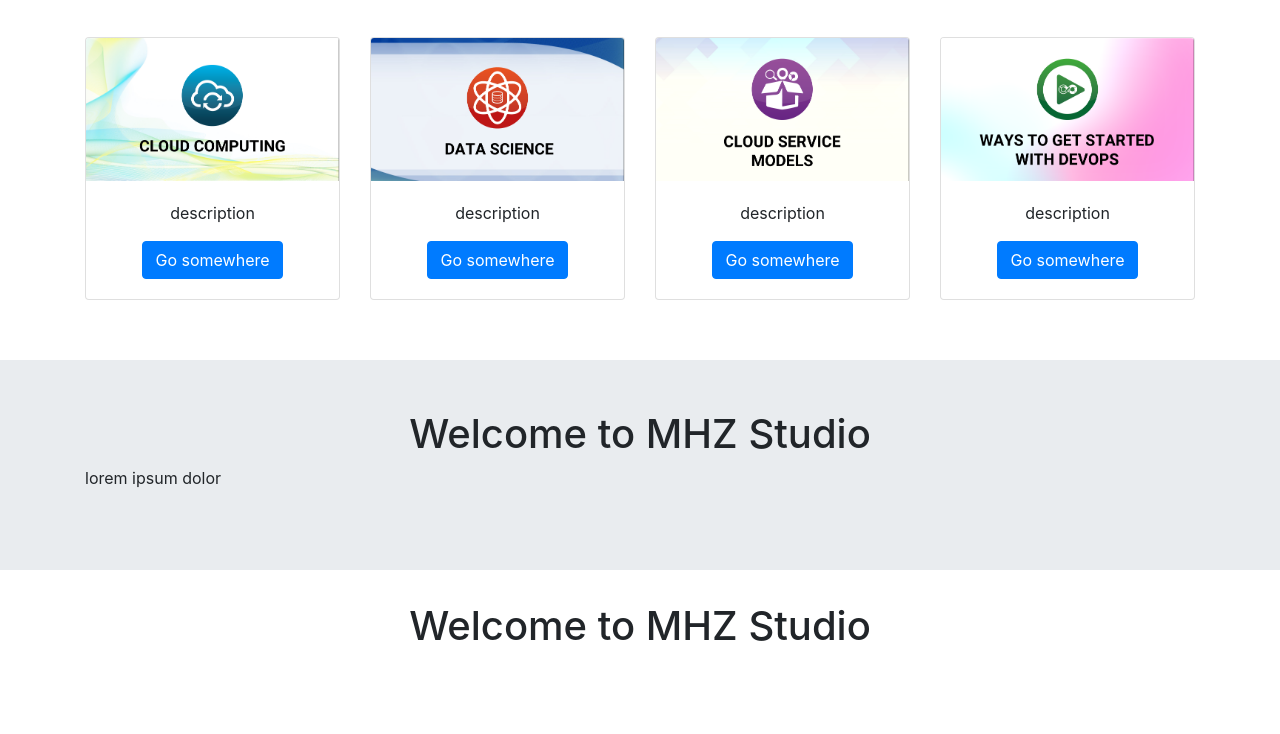
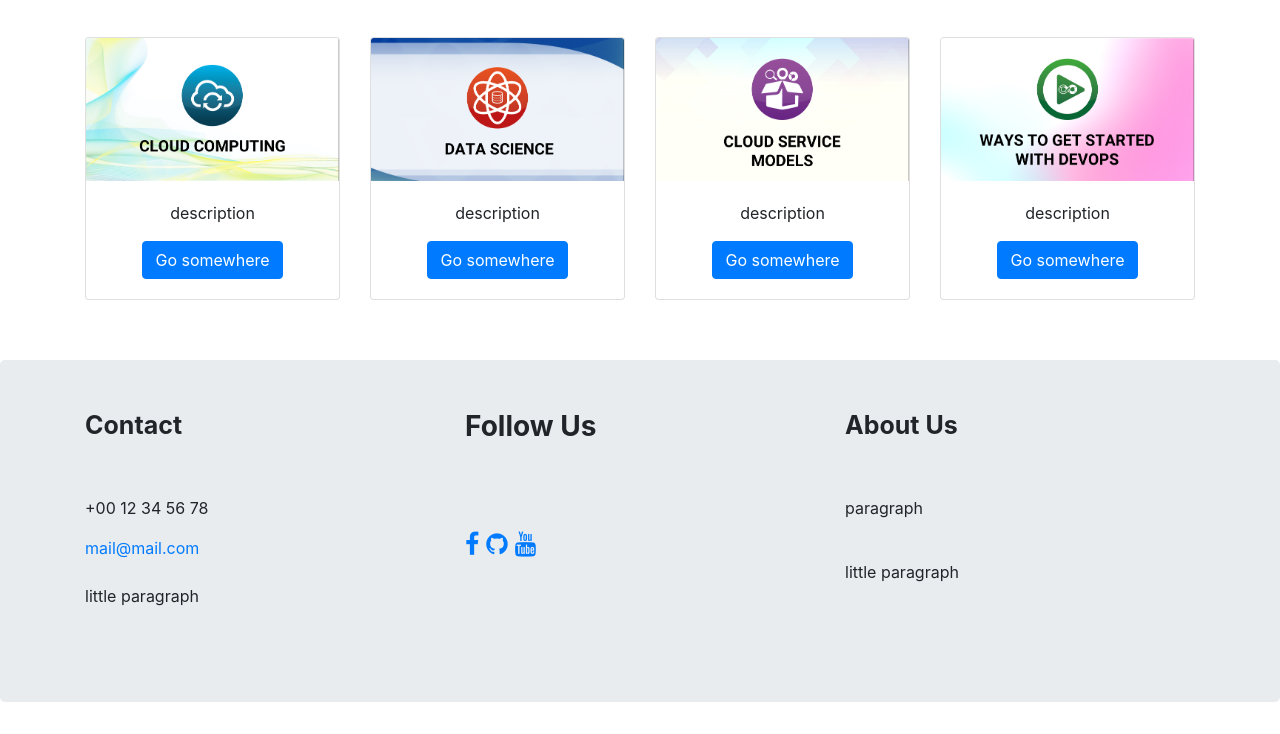
Before and after one commit to mhz-studio/mhz-studio.github.io, a plain HTML site: page index.html in a window 1280 px wide. Shown: the part 1540-2274 px from the top of the page. Before the commit the page ends 2198 px from the top, so only its background shows below. Drawn offline with Linux system fonts and the light colour scheme.

Commit message:
footer added

```diff
--- a/index.html
+++ b/index.html
@@ -217,14 +217,43 @@
 </div>
 
 
-<div class="jumbotron top-space jumbotron-fluid scroll-animations">
+<div class="jumbotron top-space scroll-animations">
     <div class="container">
-        <h1 style="text-align: center">Welcome to MHZ Studio</h1>
-        <p>lorem ipsum dolor</p>
+        <div class="row">
+            <div class="col-md-4" style="margin-bottom: 30px">
+                <h3 style="font-size: 25px;font-weight: bold">
+                   Contact
+                </h3>
+                <br><br>
+                <p>+00 12 34 56 78</p>
+                <a href="mailto:#">mail@mail.com</a>
+                <br>
+                <br>
+                little paragraph
+            </div>
+
+            <div class="col-md-4" style="font-size: 25px;margin-bottom: 30px">
+                <h3 style="font-weight: bold">
+                    Follow Us
+                </h3>
+                <br><br>
+                <a href=""><i class="fa fa-facebook fa-5"></i></a>
+                <a href=""><i class="fa fa-github fa-5"></i></a>
+                <a href=""><i class="fa fa-youtube fa-5"></i></a>
+            </div>
+
+            <div class="col-md-4" style="margin-bottom: 30px">
+                <h3 style="font-size: 25px;font-weight: bold">
+                    About Us
+                </h3>
+                <br><br>
+                <p>paragraph</p>
+                <br>
+                little paragraph
+            </div>
+        </div>
     </div>
 </div>
 
-<h1 style="text-align: center">Welcome to MHZ Studio</h1>
-
 </body>
 </html>
```
